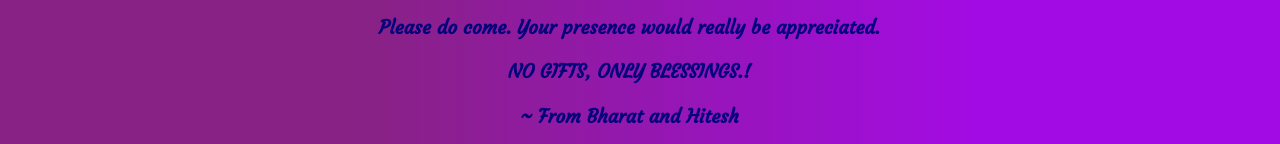
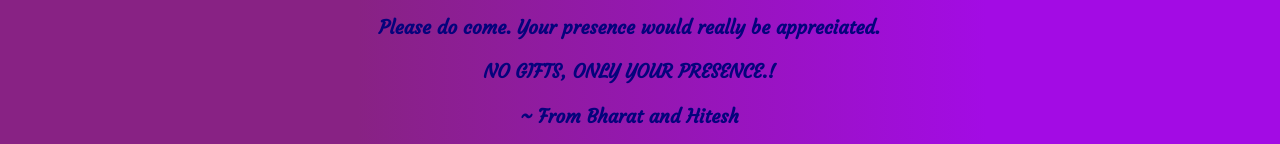
Before and after one commit to YashJobalia/Get-Together-Invitation, a plain HTML site: page index.html in a window 1280 px wide. Both pictures are taken after a click on the link "TURN ON LIGHTS". Shown: the part 368-512 px from the top of the page. Drawn offline with nearby package versions, Linux system fonts and the light colour scheme; files whose address does not match are found by name.

Commit message:
Add files via upload

```diff
--- a/index.html
+++ b/index.html
@@ -248,7 +248,7 @@
       style="position: absolute; top: 38%; font-weight: 600; font-size: 1.19rem; text-align: center; font-family: 'Courgette', cursive; color: rgb(5, 3, 124)">
       <p>We are conducting a get together for Mummy & Papa. You are invited for this celebration.</p>
       <p>Please do come. Your presence would really be appreciated.</p>
-      <p style="font-weight: 900;">NO GIFTS, ONLY BLESSINGS.!</p>
+      <p style="font-weight: 900;">NO GIFTS, ONLY YOUR PRESENCE.!</p>
       <p>~ From Bharat and Hitesh</p>
       <div style="border: 3px solid rgb(124, 2, 2);" class="p-2">
         <h4><b style="color: rgb(17, 17, 94); font-size: 1.15rem; text-transform: uppercase;">Date :</b> 26th January,
```
